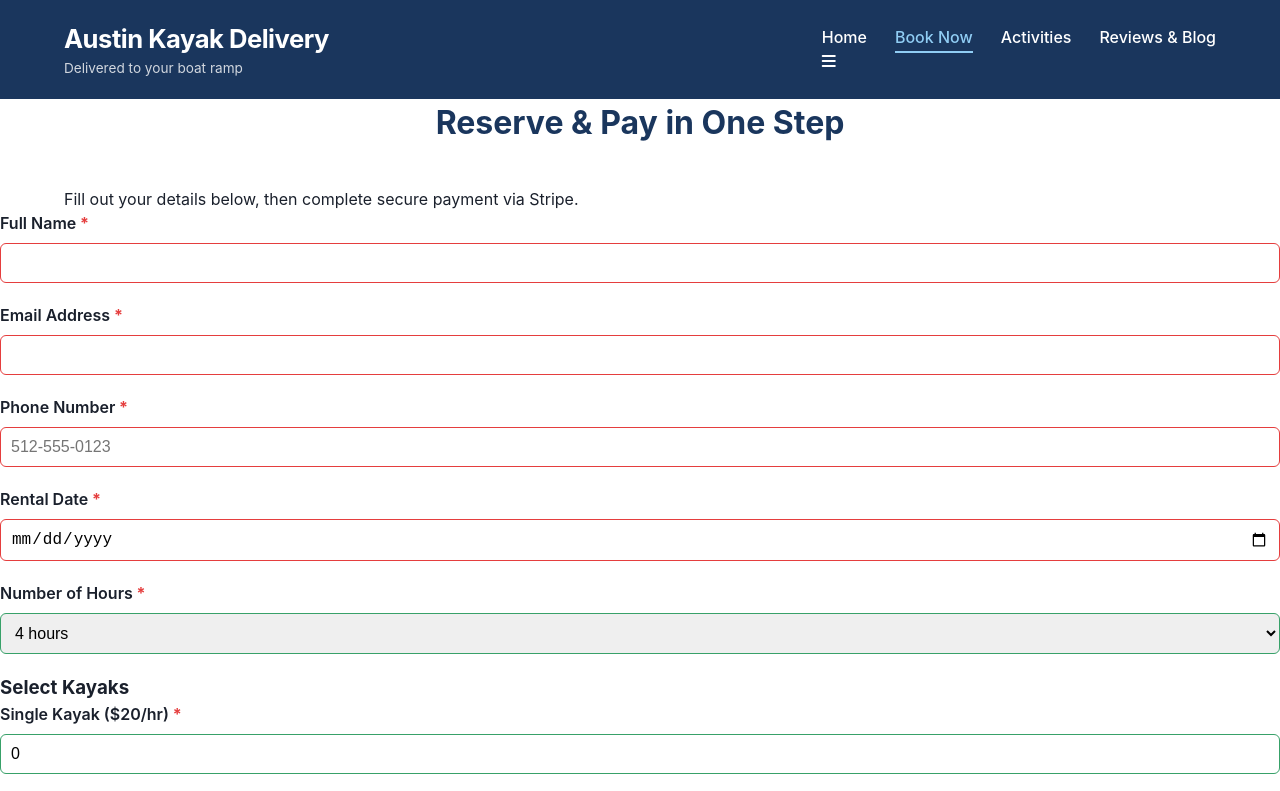
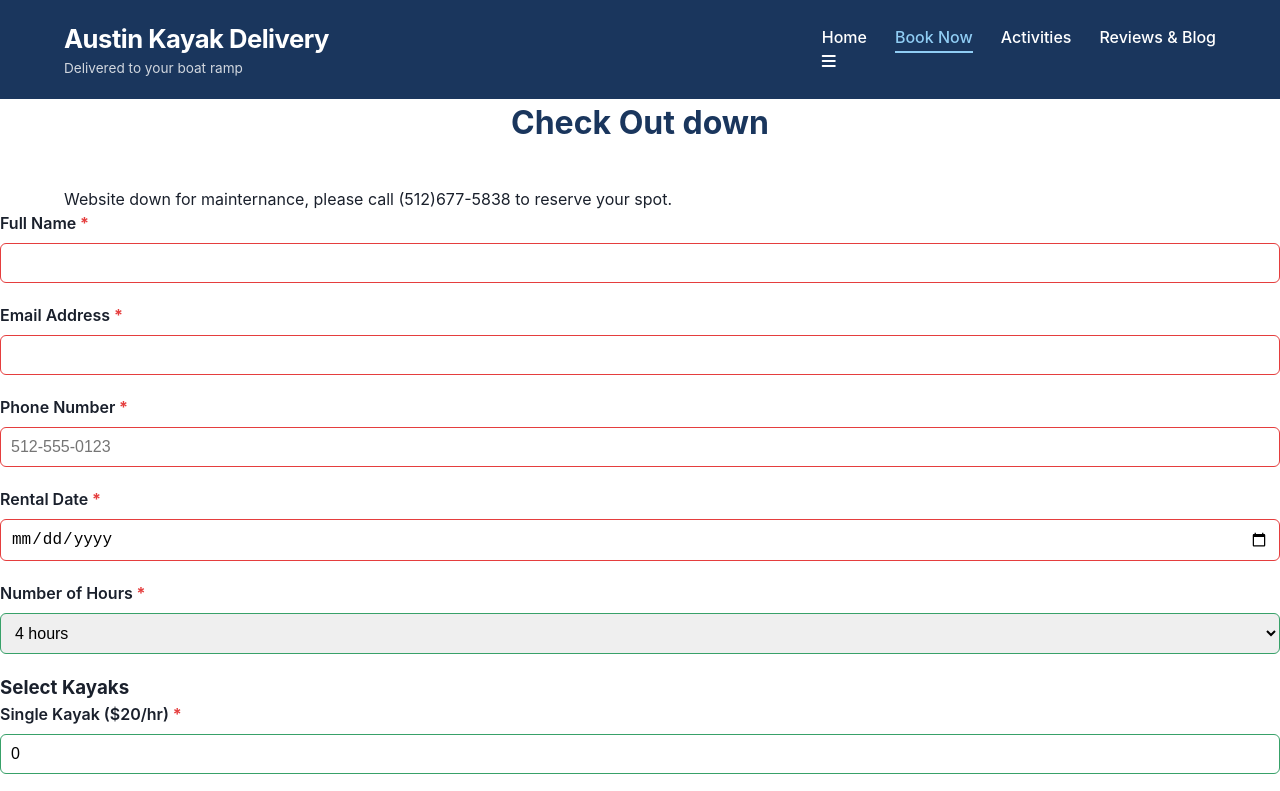
Before and after one commit to 24lizbeth/AustinKayaks, a website: page book.html in a window 1280 px wide. Shown: the top 791 px of the page. Drawn offline with Linux system fonts and the light colour scheme.

Commit message:
Update book.html
Booking not working

```diff
--- a/book.html
+++ b/book.html
@@ -33,8 +33,8 @@
     <main>
         <section class="booking-hero">
             <div class="container">
-                <h2>Reserve & Pay in One Step</h2>
-                <p>Fill out your details below, then complete secure payment via Stripe.</p>
+                <h2>Check Out down</h2>
+                <p>Website down for mainternance, please call (512)677-5838 to reserve your spot.</p>
             </div>
         </section>
 
```
